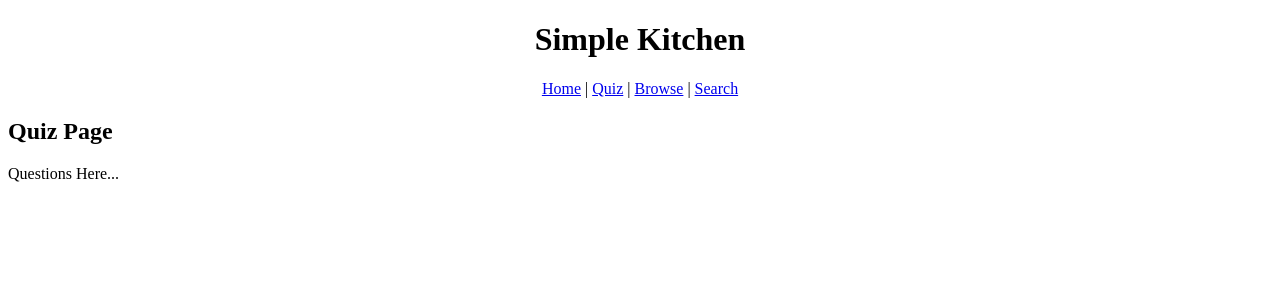
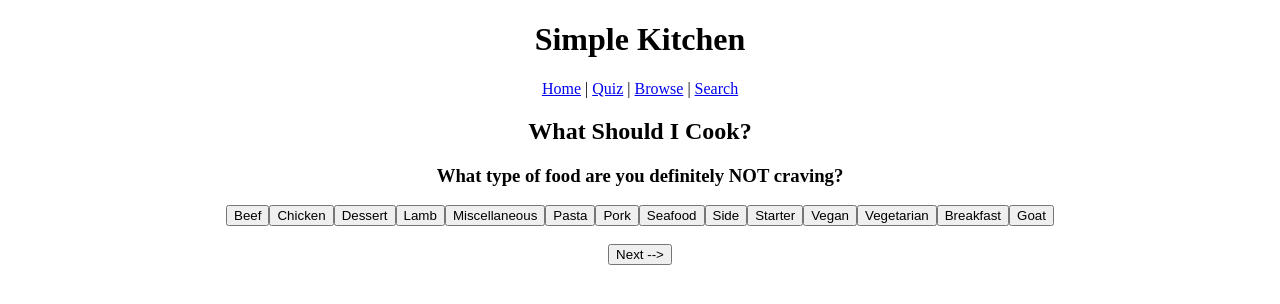
Before and after one commit to eatapancake/simple-kitchen, a React (Create React App) app: page /quiz in a window 1280 px wide. Shown: the top 304 px of the page. Built offline with nearby package versions, Linux system fonts and the light colour scheme.

Commit message:
Recipe Quiz

```diff
--- /dev/null
+++ b/src/Components/QuizGame.js
@@ -0,0 +1,111 @@
+import React, { useState } from "react";
+import foodRegions from "../Data/food-regions";
+import foodTypes from "../Data/food-types";
+
+function QuizGame() {
+  const [type, setType] = useState(foodTypes);
+  const [regions, setRegions] = useState(foodRegions);
+  const [regionlikes, setRegionlikes] = useState([]);
+  const [dislikes, setDislikes] = useState([]);
+  const [likes, setlikes] = useState([]);
+
+  // Extra things to add:
+  // A message that pops up if user selects dislikes ALL
+  // A message that pops up if user selects likes ALL
+
+  //Buttons -> <-
+  const questions = [
+    {
+      question: "What type of food are you definitely NOT craving?",
+      selectArr: type,
+      removedArr: dislikes,
+      label: "Not today:",
+      removeItem: setType,
+      addItem: setDislikes,
+    },
+    {
+      question: "What type of food do you have a slight preference for?",
+      selectArr: type,
+      removedArr: likes,
+      label: "Yumm: ",
+      removeItem: setType,
+      addItem: setlikes,
+    },
+    {
+      question: "Which region's cuisine do you like?",
+      selectArr: regions,
+      removedArr: regionlikes,
+      label: "likes",
+      removeItem: setRegions,
+      addItem: setRegionlikes,
+    },
+  ];
+  const [i, setI] = useState(0);
+
+  function handleFoodClick(event, remove, add, inverse = false) {
+    const selectedItem = event.target.value;
+    if (inverse === false) {
+      remove((prev) => prev.filter((item) => item !== selectedItem));
+      add((prev) => [...prev, selectedItem]);
+    } else {
+      add((prev) => prev.filter((item) => item !== selectedItem));
+      remove((prev) => [...prev, selectedItem]);
+    }
+  }
+
+  const Tags = ({ data, inverse, arr }) => (
+    <div>
+      {arr.map((food) => (
+        <button
+          type="button"
+          value={food}
+          key={food}
+          onClick={(event) =>
+            handleFoodClick(event, data[i].removeItem, data[i].addItem, inverse)
+          }
+        >
+          {inverse ? food + " x" : food}
+        </button>
+      ))}
+    </div>
+  );
+  const handleSubmit = (e) => {
+    e.preventDefault();
+
+    console.log(likes);
+    console.log(dislikes);
+    console.log(regionlikes);
+  };
+
+  return (
+    <div className="App">
+      <h2>What Should I Cook?</h2>
+      <form>
+        <h3>{questions[i].question}</h3>
+        <Tags data={questions} inverse={false} arr={questions[i].selectArr} />
+        {questions[i].removedArr[0] && <label>{questions[i].label} </label>}
+        <br />
+        <Tags data={questions} inverse={true} arr={questions[i].removedArr} />
+
+        {/* To-Do --> Refactor code into a Util Component (direction, invisible when, setI(), ) */}
+        {i !== 0 && (
+          <input
+            onClick={() => setI((prev) => prev - 1)}
+            type="button"
+            value="<-- Prev"
+          />
+        )}
+        {i !== 2 && (
+          <input
+            onClick={() => setI((prev) => prev + 1)}
+            type="button"
+            value="Next -->"
+          />
+        )}
+        {i === 2 && <input type="submit" onClick={handleSubmit} />}
+      </form>
+    </div>
+  );
+}
+
+export default QuizGame;
--- /dev/null
+++ b/src/Data/food-regions.js
@@ -0,0 +1,31 @@
+const foodRegions = [
+  "American",
+  "British",
+  "Canadian",
+  "Chinese",
+  "Croatian",
+  "Dutch",
+  "Egyptian",
+  "French",
+  "Greek",
+  "Indian",
+  "Irish",
+  "Italian",
+  "Jamaican",
+  "Japanese",
+  "Kenyan",
+  "Malaysian",
+  "Mexican",
+  "Moroccan",
+  "Polish",
+  "Portuguese",
+  "Russian",
+  "Spanish",
+  "Thai",
+  "Tunisian",
+  "Turkish",
+  "Unknown",
+  "Vietnamese",
+];
+
+export default foodRegions;
--- /dev/null
+++ b/src/Data/food-types.js
@@ -0,0 +1,18 @@
+const foodTypes = [
+  "Beef",
+  "Chicken",
+  "Dessert",
+  "Lamb",
+  "Miscellaneous",
+  "Pasta",
+  "Pork",
+  "Seafood",
+  "Side",
+  "Starter",
+  "Vegan",
+  "Vegetarian",
+  "Breakfast",
+  "Goat",
+];
+
+export default foodTypes;
--- a/src/Pages/QuizPage.js
+++ b/src/Pages/QuizPage.js
@@ -1,12 +1,10 @@
-import React from "react";
+import React, { useState } from "react";
+import QuizGame from "../Components/QuizGame";
 
 function QuizPage() {
   return (
-    <div>
-      <h2>Quiz Page</h2>
-      <form>
-        <p>Questions Here...</p>
-      </form>
+    <div className="App">
+      <QuizGame />
     </div>
   );
 }
```
